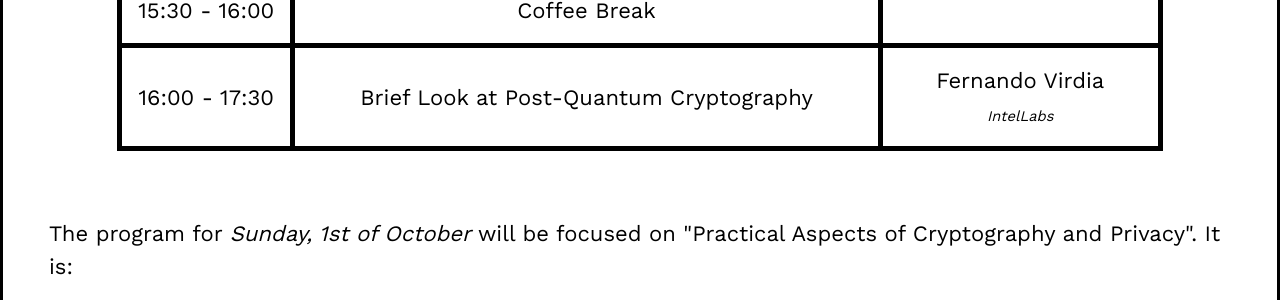
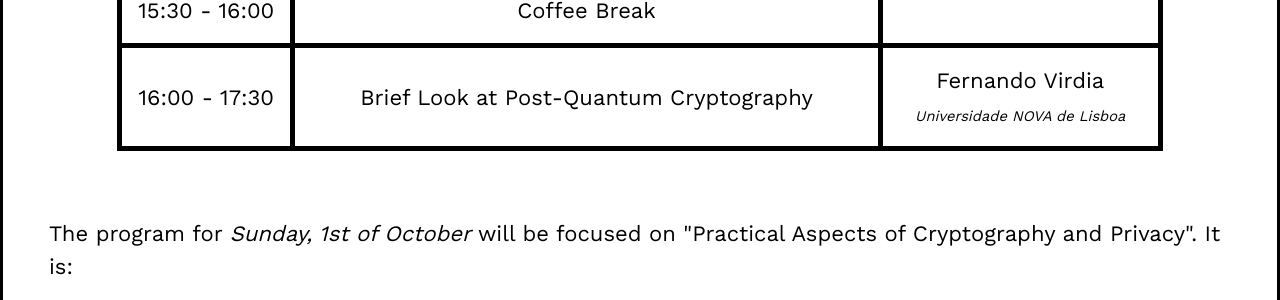
Before and after one commit to Latin-American-Cryptographers/inca-crypto, a Jekyll site: the page built from 2023.html, in a window 1280 px wide and 900 px high, scrolled down 1404 px. Shown: the part 153-453 px from the top of the window. Built offline with Jekyll 4.4.1, drawn with Linux system fonts in a browser that asks for light colours.

Commit message:
Other Update 2

```diff
--- a/2023.html
+++ b/2023.html
@@ -77,7 +77,7 @@ tags: menu
         <td>16:00 - 17:30</td>
         <td>Brief Look at Post-Quantum Cryptography</td>
         <td>Fernando Virdia<br>
-            <i id="small">IntelLabs</i>
+            <i id="small">Universidade NOVA de Lisboa</i>
 	</td>
     </tr>
 </table>
```
